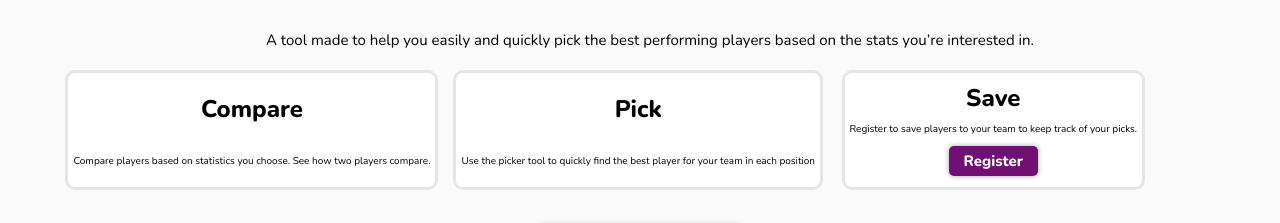
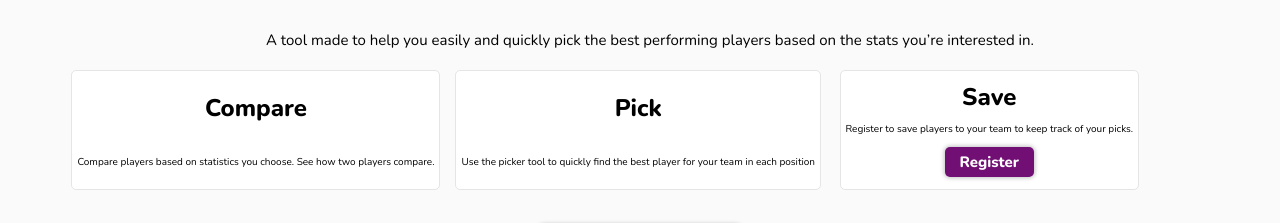
Before and after one commit to maslenm/easyfpl, a React (Create React App) app in the folder client/: page / in a window 1280 px wide. Shown: the part 189-412 px from the top of the page. Built offline with nearby package versions, Linux system fonts and the light colour scheme.

Commit message:
updated feature-cards border thickness and radius to match design more closely.

```diff
--- a/client/src/styles/components/_feature-cards.scss
+++ b/client/src/styles/components/_feature-cards.scss
@@ -10,8 +10,8 @@
   display: grid;
   grid-template-columns: 1fr min-content;
   box-sizing: border-box;
-  border: solid #e5e5e5;
-  border-radius: 10px;
+  border: solid 1px #e5e5e5;
+  border-radius: 5px;
   min-width: 12rem;
   max-width: fit-content;
   min-height: 12rem;
```
Also changed, not shown: 1 other file (tests, documents, lock files or other folders).
